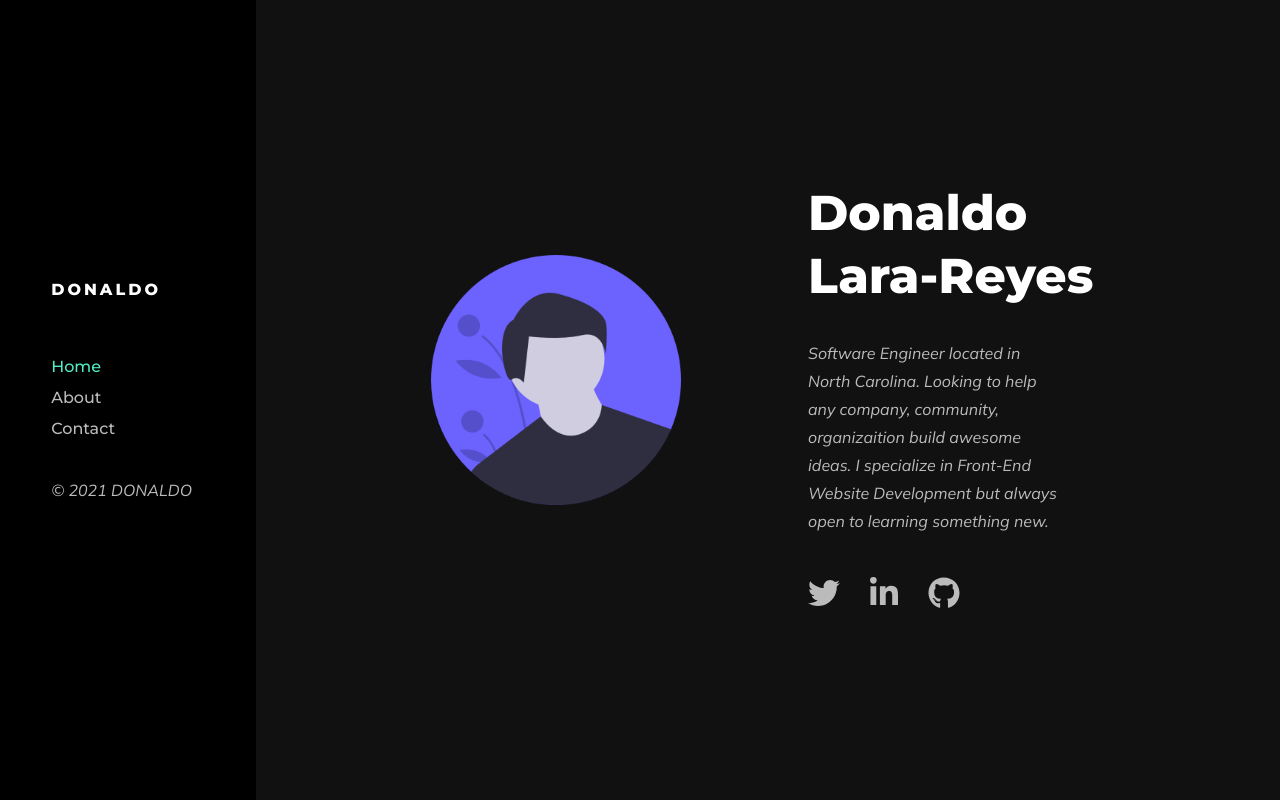
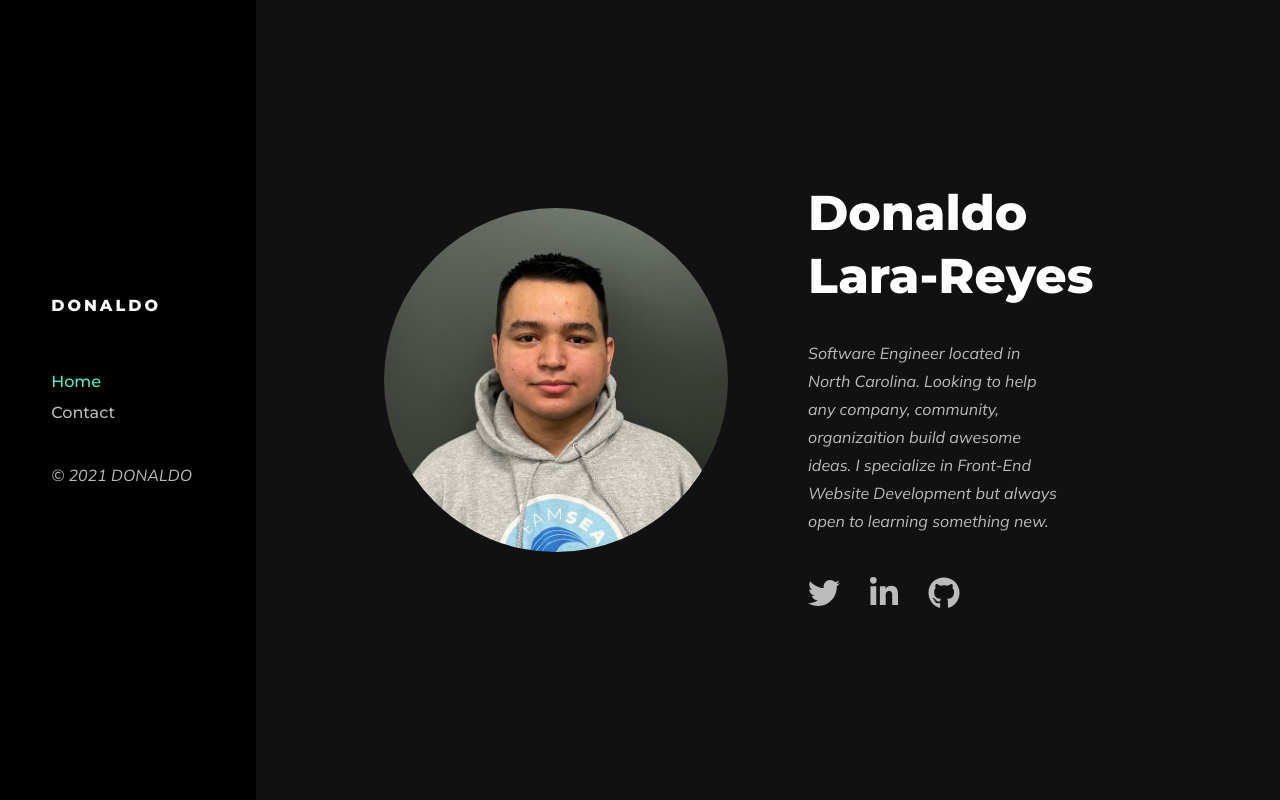
Before and after one commit to DonaldoLR/portfolio-website, a React (Create React App) app: page / in a window 1280 px wide. Built offline with nearby package versions, Linux system fonts and the light colour scheme.

Commit message:
remove about page, change avatar to portrait photo

```diff
--- a/src/Components/Navigation.jsx
+++ b/src/Components/Navigation.jsx
@@ -24,11 +24,11 @@ const Navigation = () => {
               Portfolio
             </NavLink>
           </li> */}
-					<li className='nav-list-item'>
+					{/* <li className='nav-list-item'>
 						<NavLink to='/About' className='nav-link' onClick={toggleMenu}>
 							About
 						</NavLink>
-					</li>
+					</li> */}
 					{/* <li className='nav-list-item'>
             <NavLink to='/Blog' className='nav-link' onClick={toggleMenu}>
               Blog
--- a/src/Pages/About/About.jsx
+++ b/src/Pages/About/About.jsx
@@ -1,4 +1,5 @@
 import React from 'react';
+import portrait from '../../Assets/portrait.png';
 import { NavLink } from 'react-router-dom';
 const About = () => {
 	return (
@@ -7,11 +8,11 @@ const About = () => {
 				<p className='section-tag'>About</p>
 				<h1 className='section-heading'>About Me!</h1>
 				<div className='grid grid-twoCol'>
-					<div className='about-profile-image'></div>
-					{/* <img
-            src='https://marketifythemes.com/html/tokyo/img/slider/1.jpg'
-            alt='Portrait'
-          ></img> */}
+					<img
+						id='portrait-photo'
+						alt='Portrait'
+						src={portrait}
+						width='100%'></img>
 					<div className='about-info-container'>
 						<h1>Donaldo Lara Reyes</h1>
 						<p>
--- a/src/Pages/App.jsx
+++ b/src/Pages/App.jsx
@@ -3,11 +3,11 @@ import { BrowserRouter as Router, Switch, Route } from 'react-router-dom';
 
 import Navigation from '../Components/Navigation';
 // importing pages
-import About from './About/About';
-import Blog from './Blog/Blog';
+//import About from './About/About';
+//import Blog from './Blog/Blog';
 import Contact from './Contact/Contact';
 import Home from './Home/Home';
-import Portfolio from './Portfolio/Portfolio';
+//import Portfolio from './Portfolio/Portfolio';
 
 // importing font-awesome icons
 import { library } from '@fortawesome/fontawesome-svg-core';
@@ -29,7 +29,7 @@ const App = () => {
 					<Route exact path='/'>
 						<Home />
 					</Route>
-          <Route exact path='/Portfolio'>
+					{/* <Route exact path='/Portfolio'>
             <Portfolio />
           </Route>
           <Route exact path='/About'>
@@ -37,7 +37,7 @@ const App = () => {
           </Route>
           <Route exact path='/Blog'>
             <Blog />
-          </Route>
+          </Route> */}
 					<Route exact path='/Contact'>
 						<Contact />
 					</Route>
--- a/src/Pages/Home/Home.jsx
+++ b/src/Pages/Home/Home.jsx
@@ -1,5 +1,7 @@
 import React from 'react';
-import avatar from '../../Assets/avatar.png';
+// import avatar from '../../Assets/avatar.png';
+import avatar from '../../Assets/portrait.png';
+
 import { FontAwesomeIcon } from '@fortawesome/react-fontawesome';
 // import { NavLink } from 'react-router-dom';
 const Home = () => {
--- a/src/Styles/5-Templates/_about.scss
+++ b/src/Styles/5-Templates/_about.scss
@@ -1,15 +1,16 @@
 .about-info-container {
-  margin-top: 4vh;
-  max-width: 55ch;
-  p {
-    margin: 3vh 0;
-  }
+	margin-top: 4vh;
+	max-width: 55ch;
+	p {
+		margin: 3vh 0;
+	}
 }
-
-.about-profile-image {
-  background: url(https://marketifythemes.com/html/tokyo/img/slider/1.jpg)
-    center no-repeat;
-  background-size: cover;
-  min-width: 100%;
-  min-height: 440px;
+#portrait-photo {
+	margin-top: 4vh;
 }
+// .about-profile-image {
+// 	background: url('../../Assets/BadgePhoto.png') center no-repeat;
+// 	background-size: cover;
+// 	min-width: 100%;
+// 	min-height: 440px;
+// }
--- a/src/Styles/5-Templates/_home.scss
+++ b/src/Styles/5-Templates/_home.scss
@@ -30,8 +30,12 @@
 	margin: 0 auto;
 }
 .landing-image {
-  max-width: 250px;
+	max-width: 450px;
 	margin: 0 auto 4vh auto;
+
+	img {
+		border-radius: 50%;
+	}
 }
 
 @media screen and (min-width: $breakpoint-laptop) {
```
Also changed, not shown: src/Assets/Cracking Coding  Skills.jpeg (added), src/Assets/portrait.png (added). Lines whose indentation alone changed are shown as unchanged.
